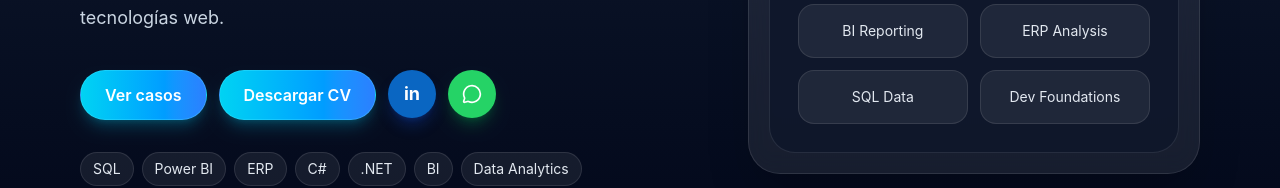
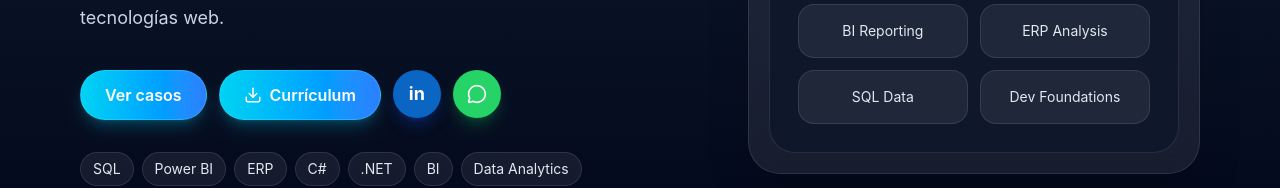
Before and after one commit to rodrigopalacio14/portfolio_2026, a React (Vite) app: page / in a window 1280 px wide. Shown: the part 657-845 px from the top of the page. Built offline with nearby package versions, Linux system fonts and the light colour scheme.

Commit message:
Cambio en el cv para descargar en inglés

```diff
--- a/src/components/Hero.jsx
+++ b/src/components/Hero.jsx
@@ -1,6 +1,6 @@
 import profileImg from '../assets/profile/rodrigo-profile.png'
-import {MessageCircle } from 'lucide-react'
-export default function Hero({ t }) {
+import { Download, MessageCircle } from 'lucide-react'
+export default function Hero({ t, lang }) {
   const tags = [
     'SQL',
     'Power BI',
@@ -56,9 +56,14 @@ export default function Hero({ t }) {
                 </a>
 
             <a
-                href="/cv-rodrigo-palacio.pdf"
-                download="CV_Rodrigo_Palacio.pdf"
+              href={
+                lang === 'es'
+                  ? '/cv-rodrigo-palacio.pdf'
+                  : '/cv-rodrigo-palacio-en.pdf'
+              }
+              download
               className="
+                inline-flex items-center gap-2
                 rounded-full
                 border border-cyan-300/30
                 bg-gradient-to-r from-cyan-400 to-blue-500
@@ -71,6 +76,7 @@ export default function Hero({ t }) {
                 hover:shadow-cyan-400/40
               "
             >
+              <Download size={18} />
               {t.hero.secondary}
             </a>
 
--- a/src/data/content.js
+++ b/src/data/content.js
@@ -13,7 +13,7 @@ export const content = {
       description:
         "Profesional de sistemas orientado a Business Intelligence, análisis de datos, automatización de reporting e implementación ERP. Combino experiencia en datos y procesos con base técnica en SQL, C#, .NET y tecnologías web.",
       primary: "Ver casos",
-      secondary: "Descargar CV",
+      secondary: "Currículum",
       linkedin: "LinkedIn",
       sideEyebrow: "Perfil híbrido",
       sideTitle: "Data + Business + Systems",
@@ -64,7 +64,7 @@ export const content = {
       description:
         "Systems professional focused on Business Intelligence, data analytics, reporting automation and ERP implementation. I combine experience in data and business processes with technical foundations in SQL, C#, .NET and web technologies.",
       primary: "View cases",
-      secondary: "Download CV",
+      secondary: "Resume",
       linkedin: "LinkedIn",
       sideEyebrow: "Hybrid profile",
       sideTitle: "Data + Business + Systems",
```
Also changed, not shown: 2 other files (tests, documents, lock files or other folders). Lines whose indentation alone changed are shown as unchanged.
